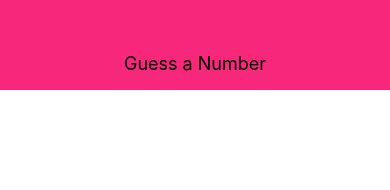
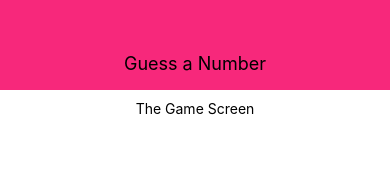
Before and after one commit to samfolo/react-native-guess-a-number, a React Native app: screen / in a window 390 px wide. Shown: the top 190 px of the page. Built offline with nearby package versions, Linux system fonts and the light colour scheme.

Commit message:
feat: include <StartGameScreen /> in <App /> and create constants folder for design consistency

```diff
--- a/App.js
+++ b/App.js
@@ -3,11 +3,13 @@ import { View, Text } from 'react-native';
 import styles from './App.styles';
 
 import Header from './components/Header/Header';
+import StartGameScreen from './screens/StartGameScreen/StartGameScreen';
 
 export default function App() {
   return (
     <View style={styles.screen}>
       <Header title="Guess a Number" />
+      <StartGameScreen />
     </View>
   );
 }
--- a/screens/StartGameScreen/StartGameScreen.js
+++ b/screens/StartGameScreen/StartGameScreen.js
@@ -1,11 +1,13 @@
-import React from 'react-native';
+import React from 'react';
 import { View, Text } from 'react-native';
 
 import styles from './StartGameScreen.styles';
 
 const StartGameScreen = props => {
   return (
-    <View></View>
+    <View style={styles.screen}>
+      <Text>The Game Screen</Text>
+    </View>
   );
 }
 
--- a/screens/StartGameScreen/StartGameScreen.styles.js
+++ b/screens/StartGameScreen/StartGameScreen.styles.js
@@ -5,7 +5,7 @@ const styles = StyleSheet.create({
     flex: 1,
     padding: 10,
     alignItems: 'center',
-  }
+  },
 });
 
 export default styles;
```
